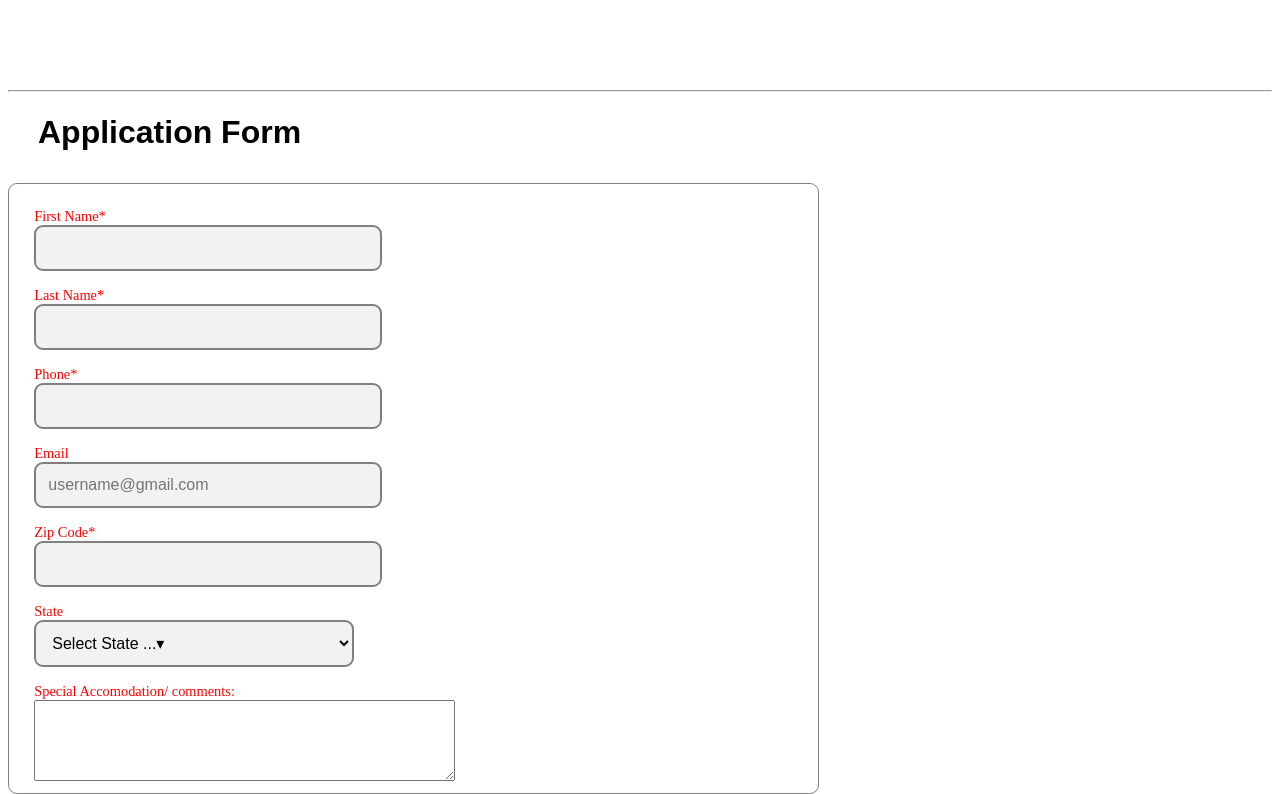
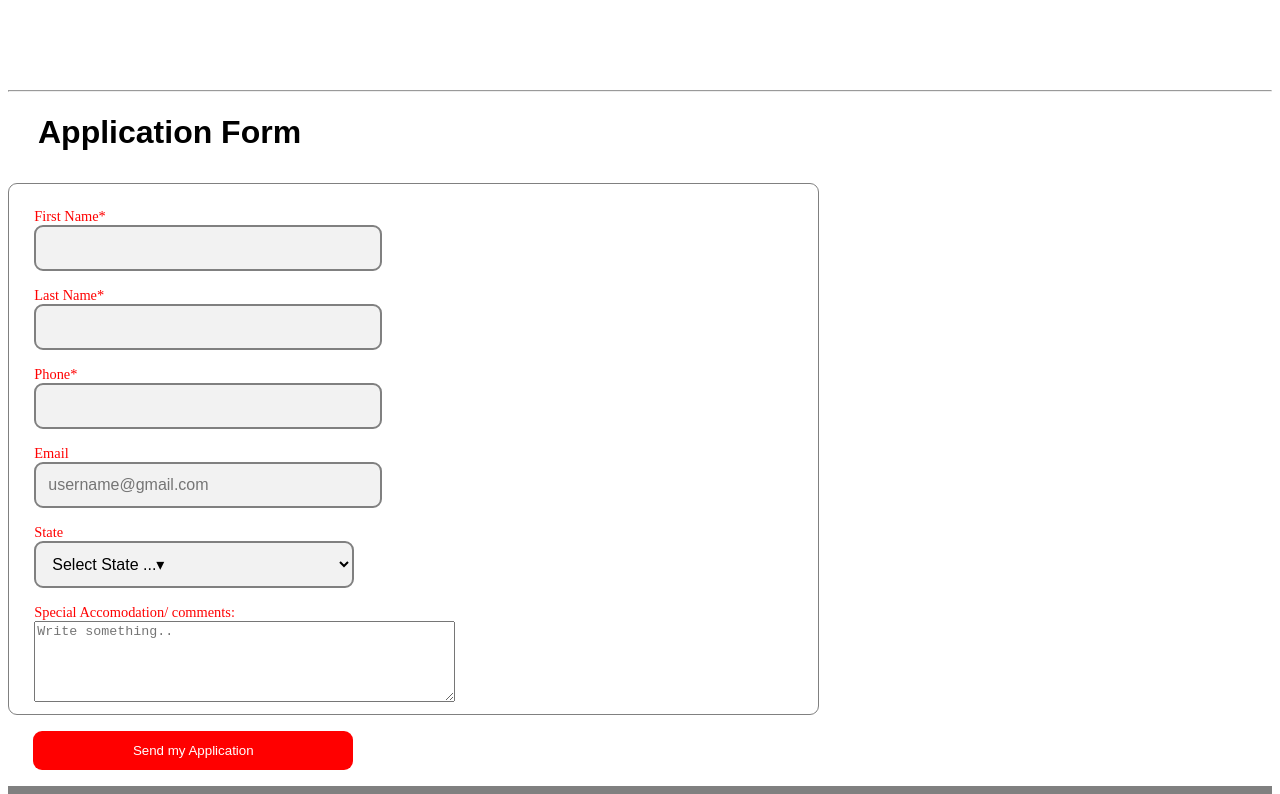
Before and after one commit to vahinui/event, a plain HTML site: page index.html in a window 1280 px wide. Shown: the part 1205-1999 px from the top of the page. Drawn offline with Linux system fonts and the light colour scheme; a web font is replaced by a local one.

Commit message:
comment & table

```diff
--- a/index.html
+++ b/index.html
@@ -20,14 +20,18 @@
     </head>
 
     <body>
-    <!-----HEADER----->
+    <!--
+    HEADER-
+    -->
     <header>
     <a href="https://vahinui.github.io/termproject/">
-        <img href="https://vahinui.github.io/termproject/" src="images/s-logo.png" alt="logo" class="center">
+        <img src="images/s-logo.png" alt="logo" class="center">
     </a>
     </header>
 
-    <!-----NAVIGATION----->
+    <!--
+    NAVIGATION
+    -->
 
     <ul class="topnav">
         <li><a href="https://vahinui.github.io/termproject/">Home</a></li>
@@ -38,9 +42,13 @@
         <li><a href="https://vahinui.github.io/contact/">Contact</a></li>
     </ul>
 
-    <!------CONTENT----->
-    <content>
-    <!-----IMAGE----->
+    <!--
+    CONTENT
+    -->
+
+    <!--
+    IMAGE
+    -->
     <div class="img1">
         <img src="images/img_nature_wide.jpg" alt="Mountain in summer season" style="width: 100%">
         <div class="h1centered">5TH ANNUAL EVENT <br>CYCLE THE CONTINENTAL DIVIDE</div>
@@ -98,7 +106,7 @@
                 <label class="one">Last Name* <input type="text" name="lname" pattern="[A-Za-z]{5,}" title="5 charecter or more" required></label>
                 <label class="one">Phone* <input type="tel" name="phone" required></label>
                 <label class="one">Email <input type="email" name="email" placeholder="username@gmail.com"></label>
-                <label class="one">Zip Code* <input type="zipcode" name="zip code" required></label>
+
 
                  <label class="one">State
                     <select name="subject">
@@ -157,7 +165,9 @@
                     </select>
                 </label>
 
-                <div>Special Accomodation/ comments:</div><textarea rows="5" cols="50" name="comment" form="usrform"></textarea>
+                <label class="one">Special Accomodation/ comments:</label>
+                <textarea placeholder="Write something.." rows="5" cols="50" name="comment" ></textarea>
+
             </fieldset>
 
 
@@ -170,12 +180,14 @@
         </form>
 
 
-    </content>
 
 
 
 
-    <!-----FOOTER----->
+
+    <!--
+    FOOTER
+    -->
     <footer class="footer">
 
         <div class="bottom1">
```
